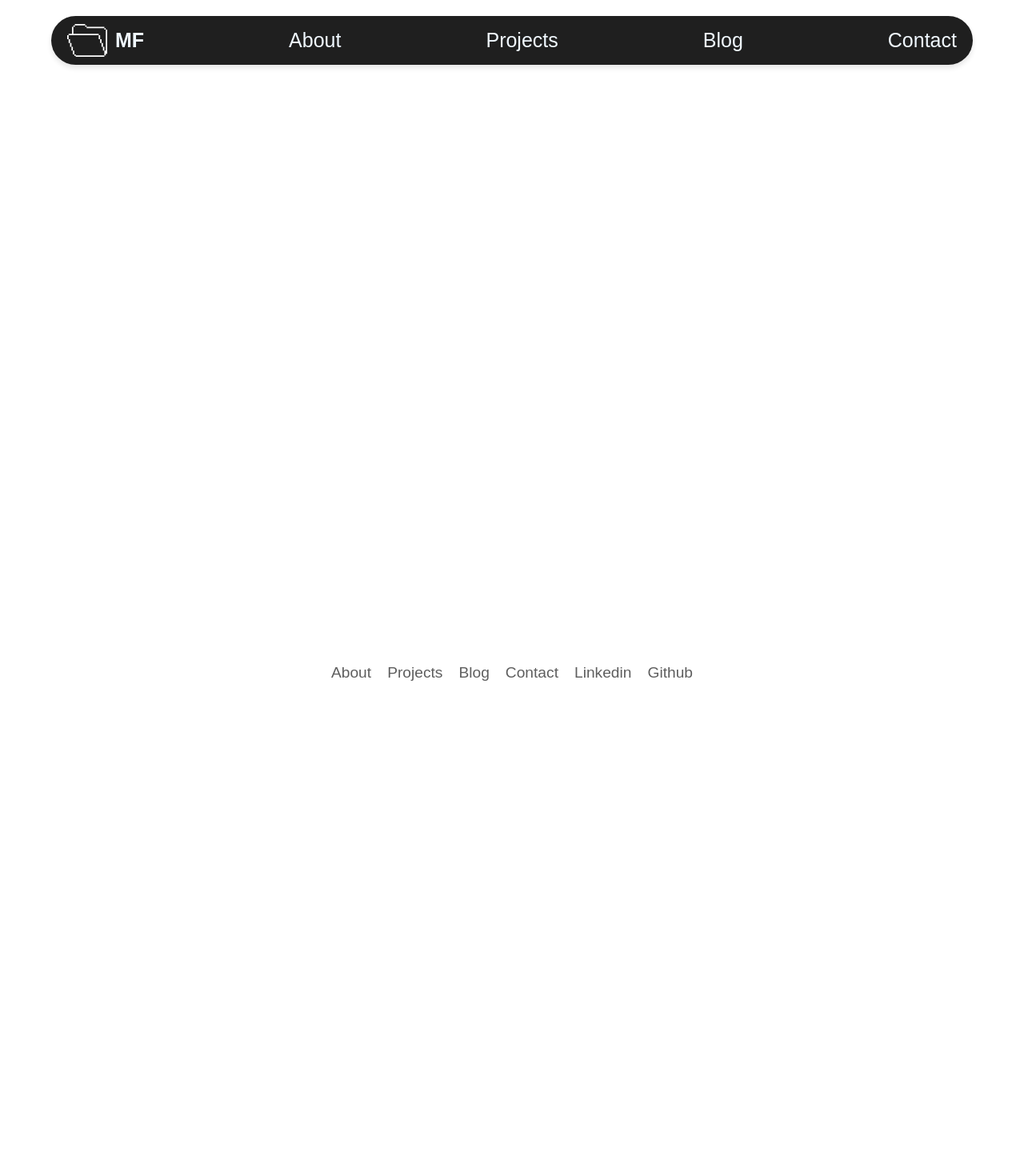
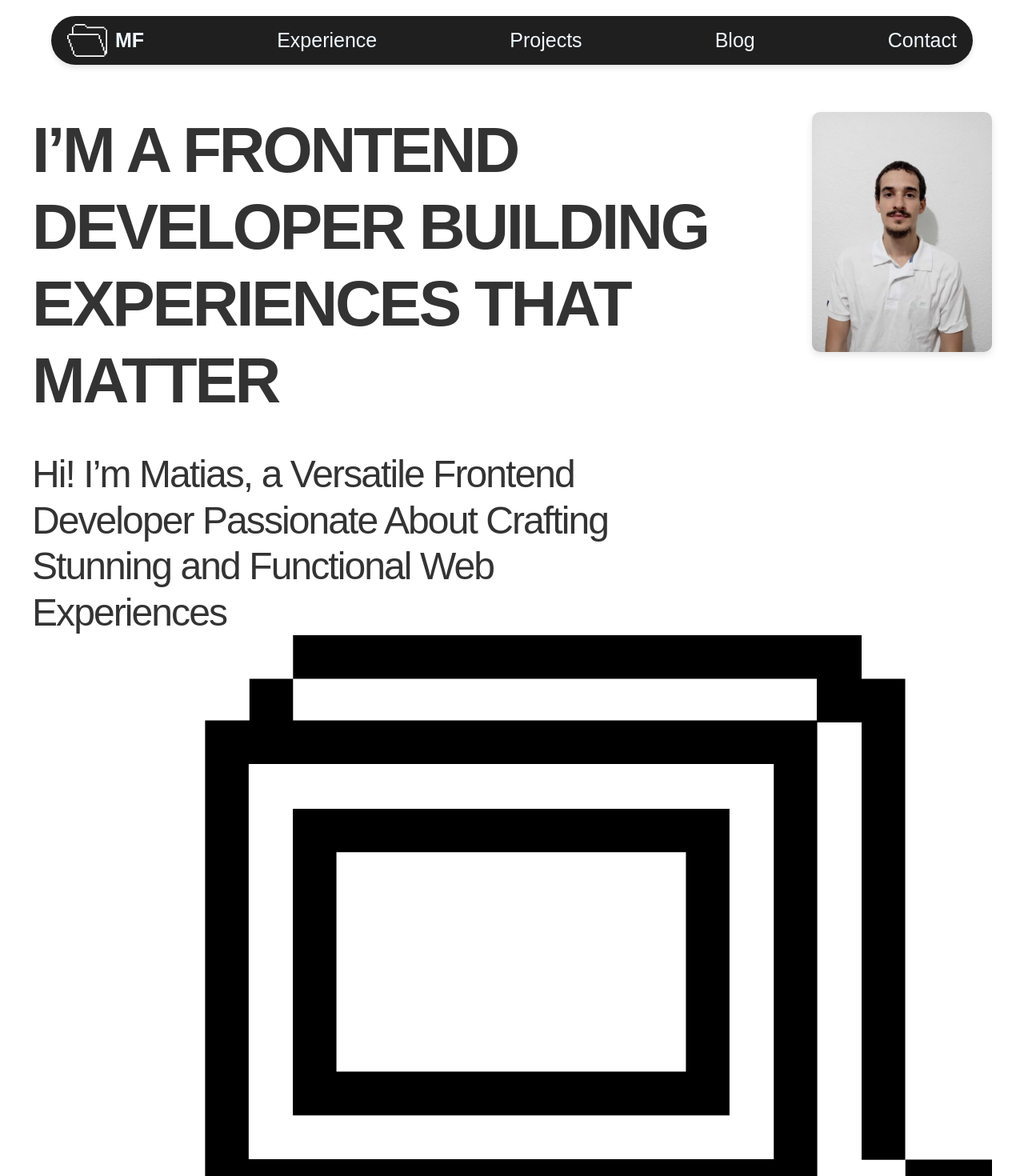
Before and after one commit to matifandy8/Portolio-4, a Next.js app: page / in a window 1280 px wide. Shown: the top 1470 px of the page at 80% size. Before the commit the page ends 882 px from the top, so only its background shows below. Built offline with nearby package versions, Linux system fonts and the light colour scheme.

Commit message:
add hero home

```diff
--- a/src/app/components/footer/Footer.tsx
+++ b/src/app/components/footer/Footer.tsx
@@ -9,7 +9,7 @@ export default function Footer() {
         <div>
           <ul className={styles.links}>
             <li className={styles.link}>
-            <Link href="/about">About</Link>
+              <Link href="/experience">Experience</Link>
             </li>
             <li className={styles.link}>
               <Link href="/projects">Projects</Link>
--- a/src/app/components/navbar/Navbar.tsx
+++ b/src/app/components/navbar/Navbar.tsx
@@ -23,7 +23,7 @@ export default function Navbar() {
                 </svg>MF</Link>
               </li>
               <li className={styles.link}>
-                  <Link href="/about">About</Link>
+                <Link href="/experience">Experience</Link>
               </li>
               <li className={styles.link}>
                 <Link href="/projects">Projects</Link>
@@ -59,12 +59,12 @@ export default function Navbar() {
       <div className={`${styles.menulinks_mobile} ${styles.show} ${isOpen ? styles.show : styles.hide}`}>
         <div className={styles.close}>
           <button className={styles.closeButton} onClick={toggleMenu}>
-            <svg xmlns="http://www.w3.org/2000/svg" viewBox="0 0 40 40" fill="white" width="40" height="40"><path d="M19 6.41L17.59 5 12 10.59 6.41 5 5 6.41 10.59 12 5 17.59 6.41 19 12 13.41 17.59 19 19 17.59 13.41 12z"/><path d="M0 0h40v40H0z" fill="none"/></svg>
+            <svg xmlns="http://www.w3.org/2000/svg" viewBox="0 0 40 40" fill="white" width="40" height="40"><path d="M19 6.41L17.59 5 12 10.59 6.41 5 5 6.41 10.59 12 5 17.59 6.41 19 12 13.41 17.59 19 19 17.59 13.41 12z" /><path d="M0 0h40v40H0z" fill="none" /></svg>
           </button>
         </div>
         <ul className={styles.links_mobile}>
           <li className={styles.links_mobile}>
-             <Link href="/about">About</Link>
+            <Link href="/experience">Experience</Link>
           </li>
           <li className={styles.links_mobile}>
             <Link href="/projects">Projects</Link>
--- a/src/app/page.module.css
+++ b/src/app/page.module.css
@@ -1,11 +1,14 @@
 .page {
   display: grid;
-  grid-template-rows: 20px 1fr 20px;
   align-items: center;
   justify-items: center;
   min-height: 100svh;
-  padding: 80px;
-  gap: 64px;
+  padding: 140px 0px;
+  font-family: 'Poppins', sans-serif;
+  color: #333;
+  line-height: 1.5;
+  max-width: 1200px;
+  margin: auto;
 }
 
 .main {
@@ -35,6 +38,63 @@
   font-weight: 600;
 }
 
+.presentation {
+  text-align: left;
+  display: flex;
+}
+
+.title {
+  font-size: 5rem;
+  font-weight: 700;
+  margin: 0;
+  text-transform: uppercase;
+  letter-spacing: -0.04em;
+  line-height: 1.2;
+}
+
+.title span {
+  font-weight: 400;
+  color: #555;
+}
+
+.profileImage {
+  border-radius: 10px;
+  box-shadow: 0px 4px 10px rgba(0, 0, 0, 0.1);
+}
+
+.aboutme {
+  text-align: left;
+  width: 100%;
+  padding: 5vh 0rem;
+}
+
+.subtitle {
+  font-size: 3rem;
+  font-weight: 400;
+  max-width: 800px;
+  letter-spacing: -0.04em;
+  line-height: 1.2;
+}
+
+.subtitle span {
+  font-weight: 400;
+  color: #666;
+}
+
+.title, .subtitle {
+  opacity: 0;
+  transform: translateY(30px);
+  animation: fadeInUp 1s ease-out forwards;
+}
+
+@keyframes fadeInUp {
+  to {
+    opacity: 1;
+    transform: translateY(0);
+  }
+}
+
+
 /* Enable hover only on non-touch devices */
 @media (hover: hover) and (pointer: fine) {
   a.primary:hover {
@@ -52,11 +112,6 @@
 }
 
 @media (max-width: 600px) {
-  .page {
-    padding: 32px;
-    padding-bottom: 80px;
-  }
-
   .main {
     align-items: center;
   }
@@ -77,3 +132,15 @@
     filter: invert();
   }
 }
+
+
+@media (max-width: 768px) {
+  .title {
+    font-size: 2rem;
+  }
+
+  .subtitle {
+    font-size: 1.5rem;
+  }
+
+}
--- a/src/app/page.tsx
+++ b/src/app/page.tsx
@@ -1,9 +1,37 @@
 import styles from "./page.module.css";
+import Image from 'next/image'
+
+
 
 export default function Home() {
   return (
     <div className={styles.page}>
+      <section className={styles.presentation}>
+        <h1 className={styles.title}>
+          I’m a Frontend Developer Building Experiences that Matter
+        </h1>
+        <Image
+          src="/images/foto-perfil-.jpg"
+          width={230}
+          height={300}
+          alt="Picture of the author"
+          className={styles.profileImage}
+        />
+      </section>
+      <section className={styles.aboutme}>
+        <h2 className={styles.subtitle}>
+          Hi! I’m Matias, a Versatile Frontend Developer Passionate About Crafting
+          Stunning and Functional Web Experiences
+        </h2>
+        <div className={styles.svg}>
+          <svg xmlns="http://www.w3.org/2000/svg" data-name="Layer 1" viewBox="0 0 99.33 103.79">
+            <path d="M90.37 54.25v4.51h-4.51v4.51h4.51v-4.51h4.45v27h4.51V54.25h-8.96zM90.32 85.76h4.51v4.51h-4.51zM85.8 94.77h-4.5v4.51H4.51v-4.51H0v9.02h81.31v-4.51h4.5v-4.5h4.5v-4.51H85.8v4.5zM20.25 76.77h4.51v4.51h-4.51zM63.15 81.28h4.51v-4.5h4.63v-4.51H45.15v4.51h18v4.5z"></path>
+            <path d="M17.92 63.14v-4.4h63.33V9.02h4.59v45.27h4.51V4.51h-4.51V0H27.01v4.51h54.33-.14v4.3H27.01v-4.3H22.5v4.3h-4.59v49.91h-4.49v4.41h-4.5v27.13h-4.4v4.51h4.51v-4.51h76.78V63.13H17.92Zm4.5-49.82h54.33v40.9H22.42v-40.9Zm58.87 72.44H13.42V67.65h67.87v18.11Z"></path>
+            <path d="M26.99 49.68h45.18V17.96H26.99v31.72Zm4.51-27.22h36.16v22.7H31.5v-22.7Z"></path>
+          </svg>
+        </div>
+      </section>
+    </div>
 
-    </div>
   );
 }
```
Also changed, not shown: public/images/foto-perfil-.jpg (added), src/app/experience/page.tsx (added). Lines whose indentation alone changed are shown as unchanged.
